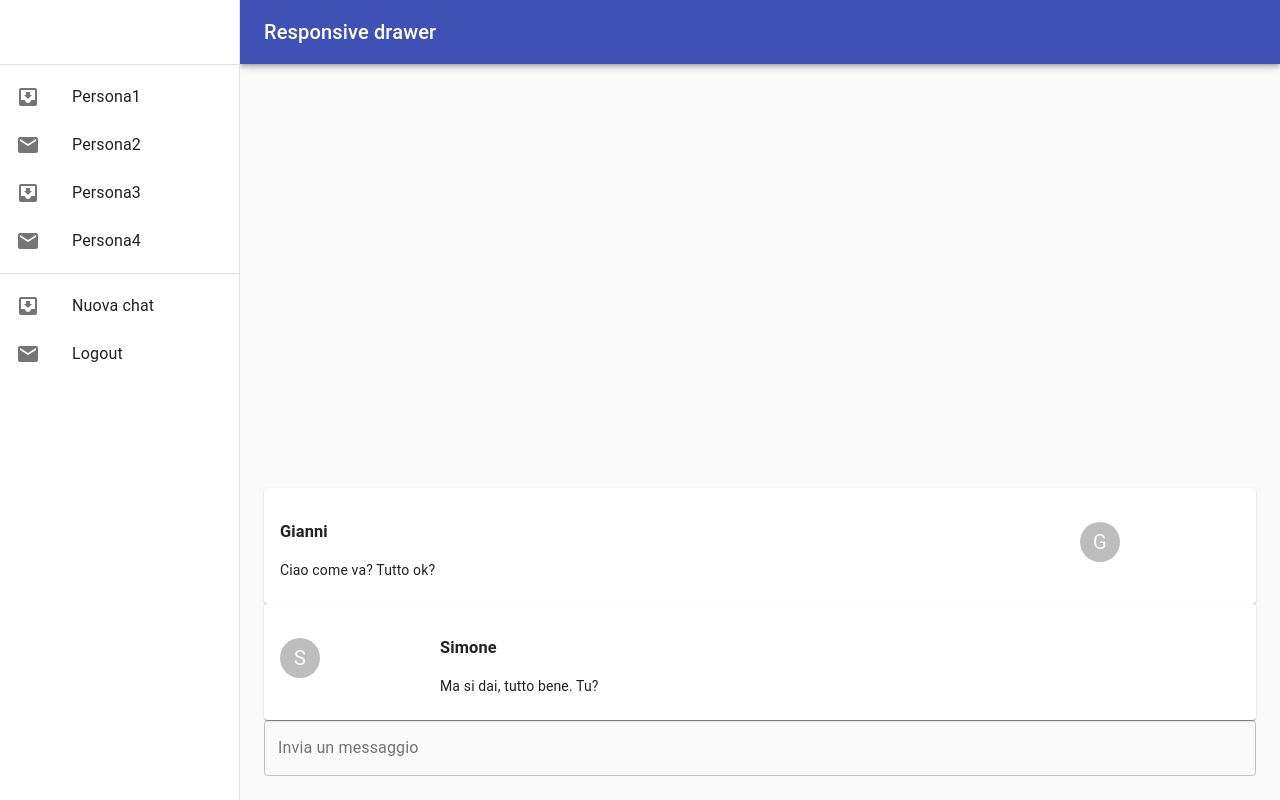
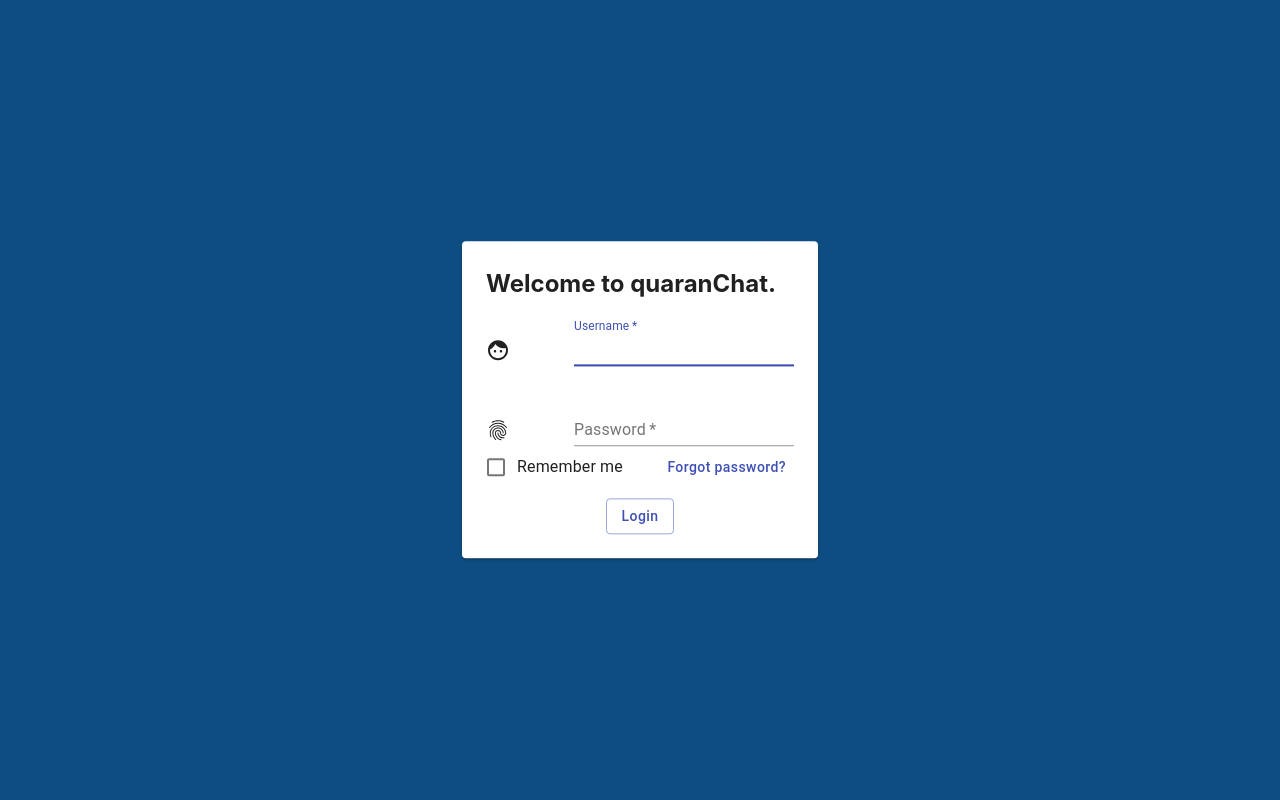
Before and after one commit to montali/quaranChat, a React (Create React App) app: page / in a window 1280 px wide. Built offline with nearby package versions, Linux system fonts and the light colour scheme.

Commit message:
Added login and peerjs

```diff
--- a/package.json
+++ b/package.json
@@ -8,6 +8,8 @@
     "@testing-library/jest-dom": "^4.2.4",
     "@testing-library/react": "^9.5.0",
     "@testing-library/user-event": "^7.2.1",
+    "axios": "^0.19.2",
+    "peerjs": "^1.2.0",
     "react": "^16.13.0",
     "react-dom": "^16.13.0",
     "react-scripts": "3.4.0"
--- a/src/App.js
+++ b/src/App.js
@@ -15,16 +15,29 @@ import ListItemIcon from '@material-ui/core/ListItemIcon';
 import ListItemText from '@material-ui/core/ListItemText';
 import MailIcon from '@material-ui/icons/Mail';
 import MenuIcon from '@material-ui/icons/Menu';
+import SendIcon from '@material-ui/icons/Send';
 import Toolbar from '@material-ui/core/Toolbar';
 import Typography from '@material-ui/core/Typography';
 import TextField from '@material-ui/core/TextField';
 import Grid from '@material-ui/core/Grid';
 import Avatar from '@material-ui/core/Avatar';
+import Paper from '@material-ui/core/Paper';
 import Card from '@material-ui/core/Card';
 import CardContent from '@material-ui/core/CardContent';
+import Button from '@material-ui/core/Button';
 import { sizing } from '@material-ui/system';
 import { makeStyles, useTheme } from '@material-ui/core/styles';
+import Dialog from '@material-ui/core/Dialog';
+import DialogActions from '@material-ui/core/DialogActions';
+import DialogContent from '@material-ui/core/DialogContent';
+import DialogContentText from '@material-ui/core/DialogContentText';
+import DialogTitle from '@material-ui/core/DialogTitle';
+import { Face, Fingerprint } from '@material-ui/icons'
+import FormControlLabel from '@material-ui/core/FormControlLabel';
+import Checkbox from '@material-ui/core/Checkbox';
+import Peer from 'peerjs';
 
+// TODO REFACTOR THIS SHIT PLS
 
 const drawerWidth = 240;
 
@@ -60,22 +73,39 @@ const useStyles = makeStyles(theme => ({
     flexGrow: 1,
     width:"100%",
     padding: theme.spacing(3),
+  },
+  button: {
+    margin: theme.spacing(1),
+  },
+  margin: {
+    margin: theme.spacing.unit * 2,
+  },
+  padding: {
+      padding: theme.spacing.unit
   }
 }));
 
-function App(props) {
-  const { container } = props;
-  const classes = useStyles();
-  const theme = useTheme();
-  const [mobileOpen, setMobileOpen] = React.useState(false);
+class MainView extends React.Component {
+    constructor(props){
+        super(props);
+    }
+    render () {
+        const { container } = this.props;
+        let newChatDialogOpen = false;
 
         const handleDrawerToggle = () => {
-    setMobileOpen(!mobileOpen);
+            this.props.setMobileOpen(!this.props.mobileOpen);
         };
+
+        const handleNewChat = () => {
+            newChatDialogOpen = newChatDialogOpen ? false : true;
+            console.log("ok");
+        };
+
 
         const drawer = (
             <div>
-      <div className={classes.toolbar} />
+            <div className={this.props.classes.toolbar} />
             <Divider />
             <List>
                 {['Persona1', 'Persona2', 'Persona3', 'Persona4'].map((text, index) => (
@@ -93,21 +123,25 @@ function App(props) {
                     <ListItemText primary={text} />
                 </ListItem>
                 ))}
+                <ListItem button key="Nuova chattina" onClick={handleNewChat}>
+                    <ListItemIcon><InboxIcon /></ListItemIcon>
+                    <ListItemText primary="Nuova chattina"/>
+                </ListItem>
             </List>
             </div>
         );
 
         return (
-    <div className={classes.root}>
+            <div className={this.props.classes.root}>
             <CssBaseline />
-      <AppBar position="fixed" className={classes.appBar}>
+            <AppBar position="fixed" className={this.props.classes.appBar}>
                 <Toolbar>
                 <IconButton
                     color="inherit"
                     aria-label="open drawer"
                     edge="start"
                     onClick={handleDrawerToggle}
-            className={classes.menuButton}
+                    className={this.props.classes.menuButton}
                 >
                     <MenuIcon />
                 </IconButton>
@@ -116,17 +150,17 @@ function App(props) {
                 </Typography>
                 </Toolbar>
             </AppBar>
-      <nav className={classes.drawer} aria-label="mailbox folders">
+            <nav className={this.props.classes.drawer} aria-label="mailbox folders">
                 {/* The implementation can be swapped with js to avoid SEO duplication of links. */}
                 <Hidden smUp implementation="css">
                 <Drawer
                     container={container}
                     variant="temporary"
-            anchor={theme.direction === 'rtl' ? 'right' : 'left'}
-            open={mobileOpen}
+                    anchor={this.props.theme.direction === 'rtl' ? 'right' : 'left'}
+                    open={this.props.mobileOpen}
                     onClose={handleDrawerToggle}
                     classes={{
-              paper: classes.drawerPaper,
+                    paper: this.props.classes.drawerPaper,
                     }}
                     ModalProps={{
                     keepMounted: true, // Better open performance on mobile.
@@ -138,7 +172,7 @@ function App(props) {
                 <Hidden xsDown implementation="css">
                 <Drawer
                     classes={{
-              paper: classes.drawerPaper,
+                    paper: this.props.classes.drawerPaper,
                     }}
                     variant="permanent"
                     open
@@ -147,18 +181,111 @@ function App(props) {
                 </Drawer>
                 </Hidden>
             </nav>
-      <main height="100vh" className={classes.content}>
-        <div className={classes.toolbar} />
+            <Chat classes={this.props.classes}/>
+            <NewChatDialog open={newChatDialogOpen} handleClose={handleNewChat} />
+            </div>
+        );
+        }
+}
+
+class MainApp extends React.Component {
+    constructor(props) {
+        super(props);
+        this.state = {loggedIn: false};
+        this.handleLoginChange = this.handleLoginChange.bind(this);
+        this.handleLoginRequest = this.handleLoginRequest.bind(this);
+
+    }
+
+    handleLoginChange (event) {
+        const target = event.target;
+        const name = target.name;
+        const value = event.target.value;
+        this.setState({[name]: value});
+    }
+
+    handleLoginRequest () {
+        const axios = require('axios')
+        // Request an ID to the PeerJS server
+        const peer = new Peer();
+        this.setState({peer: peer});
+        const username = this.state.username;
+        const password = this.state.password;
+
+        peer.on('open', function(id) {
+            // Connect to our login server and update the ID with a POST
+            axios.post('http://localhost:3000/id/'+username, {
+                password: password,
+                connectionID: id,
+                crossDomain: true
+              })
+              .then((res) => {
+                console.log(`statusCode: ${res.statusCode}`)
+                console.log(res)
+              })
+              .catch((error) => {
+                console.error(error)
+              })
+        });
+    }
+
+    render (){
+        if (!this.state.loggedIn) {
+            return (<LoginTab classes={this.props.classes} handleFormChange={this.handleLoginChange} handleLogin={this.handleLoginRequest}></LoginTab>);
+        } else {
+            return (<MainView classes={this.props.classes} theme={this.props.theme}/>)
+        }
+    }
+}
+
+function App (props){
+    const classes = useStyles();
+    const theme = useTheme();
+    const [mobileOpen, setMobileOpen] = React.useState(false);
+    return <MainApp classes={classes} theme={theme} mobileOpen={mobileOpen} setMobileOpen={setMobileOpen}/>;
+}
+
+class Chat extends React.Component {
+  constructor(props) {
+    super(props);
+  }
+
+  render(){
+    return (
+    <main height="100vh" className={this.props.classes.content}>
+    <div className={this.props.classes.toolbar} />
     <Grid
       container
       direction="column"
       justify="space-between"
       alignItems="stretch"
+      spacing={2}
     >
       <MessageRow isReceived senderName="Gianni" message="Ciao come va? Tutto ok?"/>
+
       <MessageRow senderName="Simone" message="Ma si dai, tutto bene. Tu?"/>
+      <MessageInput classes={this.props.classes}/>
+    </Grid>
+  </main>
+  );
+  }
+}
 
+class MessageInput extends React.Component {
+  constructor(props){
+    super(props);
+  }
+
+  render() {
+    return (
       <Grid item xs={12}>
+              <Grid
+        container
+        direction="row"
+        justify="flex-start"
+        alignItems="center"
+      >
+      <Grid item xs={11}>
       <TextField
         id="outlined-textarea"
         label="Invia un messaggio"
@@ -168,10 +295,15 @@ function App(props) {
         variant="outlined"
       />
       </Grid>
+      <Grid item xs={1}>
+      <IconButton color="primary" aria-label="add to shopping cart">
+      <SendIcon />
+      </IconButton>
       </Grid>
-      </main>
-    </div>
+      </Grid>
+    </Grid>
     );
+  }
 }
 
 class MessageRow extends React.Component {
@@ -188,29 +320,169 @@ class MessageRow extends React.Component {
     }
     return (
       <Grid item xs={12}>
-        <Card>
-          <CardContent>
             <Grid
             container
             direction= {direction}
             justify= "flex-start"
             alignItems="center"
             >
-              <Grid item xs={2}>
+          <Card>
+          <CardContent>
+              <Grid item xs={4}>
                 <Avatar>{this.props.senderName.charAt(0)}</Avatar>
-              </Grid>
-              <Grid item xs={10}>
                 <h3>
                   {this.props.senderName}
-                </h3>{this.props.message}
+                </h3>
               </Grid>
+              <Grid item xs={8}>
+                {this.props.message}
               </Grid>
               </CardContent>
         </Card>
             </Grid>
+      </Grid>
+    );
+  }
+}
+function FormDialog() {
+  const [open, setOpen] = React.useState(false);
+
+  const handleClickOpen = () => {
+    setOpen(true);
+  };
+
+  const handleClose = () => {
+    setOpen(false);
+  };
+
+  return (
+    <div>
+      <Button variant="outlined" color="primary" onClick={handleClickOpen}>
+        Open form dialog
+      </Button>
+      <Dialog open={open} onClose={handleClose} aria-labelledby="form-dialog-title">
+        <DialogTitle id="form-dialog-title">Subscribe</DialogTitle>
+        <DialogContent>
+          <DialogContentText>
+            To subscribe to this website, please enter your email address here. We will send updates
+            occasionally.
+          </DialogContentText>
+          <TextField
+            autoFocus
+            margin="dense"
+            id="name"
+            label="Email Address"
+            type="email"
+            fullWidth
+          />
+        </DialogContent>
+        <DialogActions>
+          <Button onClick={handleClose} color="primary">
+            Cancel
+          </Button>
+          <Button onClick={handleClose} color="primary">
+            Subscribe
+          </Button>
+        </DialogActions>
+      </Dialog>
+    </div>
+  );
+}
+
+class NewChatDialog extends React.Component {
+  constructor(props) {
+    super(props);
+  }
+
+  render(){
+    return (
+      <Dialog open={this.props.open} onClose={this.props.handleClose} aria-labelledby="form-dialog-title">
+      <DialogTitle id="form-dialog-title">Subscribe</DialogTitle>
+      <DialogContent>
+        <DialogContentText>
+          To subscribe to this website, please enter your email address here. We will send updates
+          occasionally.
+        </DialogContentText>
+        <TextField
+          autoFocus
+          margin="dense"
+          id="name"
+          label="Email Address"
+          type="email"
+          fullWidth
+        />
+      </DialogContent>
+      <DialogActions>
+        <Button onClick={this.props.handleClose} color="primary">
+          Cancel
+        </Button>
+        <Button onClick={this.props.handleClose} color="primary">
+          Subscribe
+        </Button>
+      </DialogActions>
+    </Dialog>
     );
   }
 }
 
+class LoginTab extends React.Component {
+    render() {
+      const { classes } = this.props;
+      return (
+        <div
+        style={{
+            height: '100vh',
+            width: '100vw',
+            background: '#0E4D81'
+        }}
+        >
+        <div
+        style={{
+            position: 'absolute', left: '50%', top: '50%',
+            transform: 'translate(-50%, -50%)'
+        }}
+        >
+          <Paper className={classes.padding}>
+              <div className={classes.margin}>
+                  <h2>Welcome to quaranChat.</h2>
+                  <Grid container spacing={8} alignItems="flex-end">
+                      <Grid item>
+                          <Face />
+                      </Grid>
+                      <Grid item md={true} sm={true} xs={true}>
+                          <TextField id="username" name="username" label="Username" type="email" fullWidth autoFocus required onChange={this.props.handleFormChange}/>
+                      </Grid>
+                  </Grid>
+                  <Grid container spacing={8} alignItems="flex-end">
+                      <Grid item>
+                          <Fingerprint />
+                      </Grid>
+                      <Grid item md={true} sm={true} xs={true}>
+                          <TextField name="password" id="password" label="Password" type="password" fullWidth required onChange={this.props.handleFormChange}/>
+                      </Grid>
+                  </Grid>
+                  <Grid container alignItems="center" justify="space-between">
+                      <Grid item>
+                          <FormControlLabel control={
+                              <Checkbox
+                                  color="primary"
+                              />
+                          } label="Remember me" />
+                      </Grid>
+                      <Grid item>
+                          <Button disableFocusRipple disableRipple style={{ textTransform: "none" }} variant="text" color="primary">Forgot password?</Button>
+                      </Grid>
+                  </Grid>
+                  <Grid container justify="center" style={{ marginTop: '10px' }}>
+                      <Button variant="outlined" color="primary" style={{ textTransform: "none" }} onClick={this.props.handleLogin}>Login</Button>
+                  </Grid>
+              </div>
+          </Paper>
+          </div>
+          </div>
+
+      );
+  }
+}
 
 export default App;
```
Also changed, not shown: 2 other files (tests, documents, lock files or other folders). Lines whose indentation alone changed are shown as unchanged.
